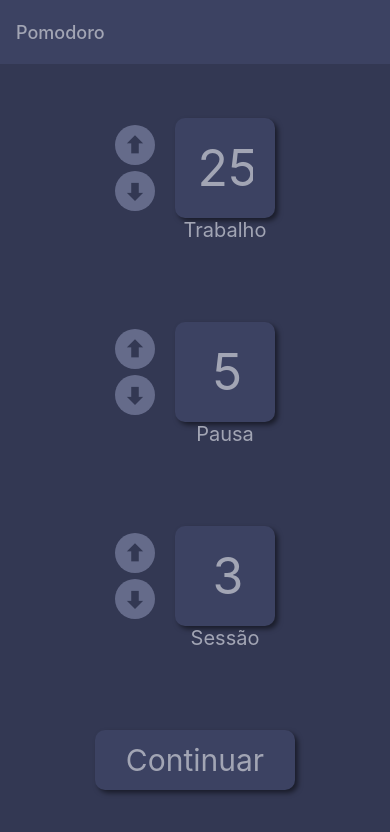
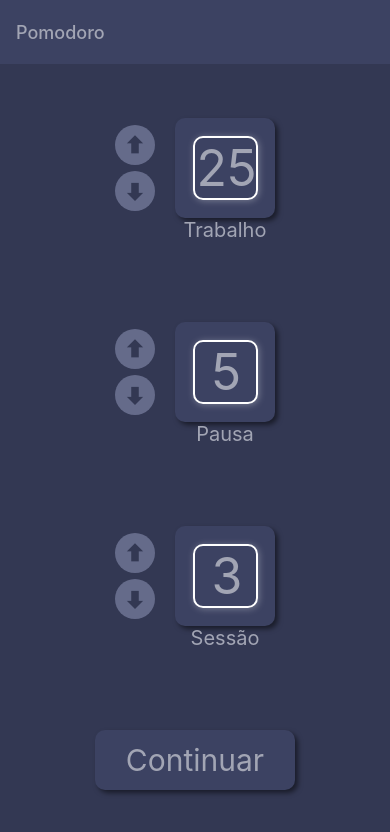
Before and after one commit to vitorjusto/pomodorochallenge, a React Native app: screen /Pomodoro in a window 390 px wide. Shown: the top 832 px of the page. Built offline with nearby package versions, Linux system fonts and the light colour scheme.

Commit message:
melhora desing na tela de configuração

```diff
--- a/components/botaoEscolha.js
+++ b/components/botaoEscolha.js
@@ -5,6 +5,15 @@ import React, { useState, useEffect } from 'react';
 
 
 function addNumber(number) {
+
+    if (number === "")
+    {
+        return 2
+    }
+
+    number = `${number}`
+    number = Number(number.match(/[0-9]/g).join(""))
+
     if (number == 99)
         return 99
     number += 1
@@ -12,6 +21,14 @@ function addNumber(number) {
 }
 
 function subNumber(number) {
+
+    if (number === "")
+    {
+        return 1
+    }
+
+    number = `${number}`
+    number = Number(number.match(/[0-9]/g).join(""))
     if (number == 1)
         return 1
 
@@ -19,16 +36,25 @@ function subNumber(number) {
     return number
 }
 
+
+
 export default function App(props){
 
+    const [estiloInput, setEstiloInput] = useState(props.getQuantidade < 10? styles.Numero:styles.NumeroDoisDigito);
 
-    const [estiloInput, setEstiloInput] = useState(props.getQuantidade < 10? styles.Numero:styles.NumeroDoisDigito);
+
+    function validarTexto(texto)
+    {
+        if(props.getQuantidade == "")
+            props.setQuantidade(1)
+    }
+
     function formataNumero(texto)
     {
         var valor = 1
         if (texto == "")
         {
-            props.setQuantidade(valor)
+            props.setQuantidade("")
         }else
         {
 
@@ -36,10 +62,6 @@ export default function App(props){
             if (valor > 100)
             {
                 valor = 99
-                props.setQuantidade(valor)
-            }else if(valor <= 0)
-            {
-                valor = 1
                 props.setQuantidade(valor)
             }
             else
@@ -64,7 +86,7 @@ export default function App(props){
                 </View>
                 <View style={styles.centralizar}>
                     <View style={styles.numeroContainer}>
-                        <TextInput style={estiloInput} keyboardType={'number-pad'} onChangeText={formataNumero} value={props.getQuantidade}/>
+                        <TextInput style={estiloInput} keyboardType={'number-pad'} onBlur={validarTexto} onChangeText={formataNumero} value={props.getQuantidade}/>
                     </View>
                     <Text style={styles.texto}>{props.texto}</Text>
                 </View>
@@ -122,14 +144,23 @@ const styles = StyleSheet.create({
     {
         color: 'rgb(162, 165, 180)',
         fontSize: "50px",
-        width: '55%',
-        paddingLeft: '15px'
+        width: '65%',
+        paddingLeft: '17px',
+        borderColor: 'white',
+        borderWidth: '2px',
+        borderRadius: 10,
+        boxShadow: "1px 1px 7px rgba(255,255,255, 0.3)"
     },
     NumeroDoisDigito:
     {
         color: 'rgb(162, 165, 180)',
         fontSize: "50px",
-        width: '55%',
+        width: '65%',
+        paddingLeft: '2px',
+        borderColor: 'white',
+        borderWidth: '2px',
+        borderRadius: 10,
+        boxShadow: "1px 1px 7px rgba(255,255,255, 0.3)"
     }
 
 })
--- a/components/configuracao.js
+++ b/components/configuracao.js
@@ -1,22 +1,6 @@
 import { StyleSheet, Text, View, TouchableOpacity } from 'react-native';
 import React, { useState, useEffect } from 'react';
-import { Entypo } from '@expo/vector-icons';
 import BotaoEscolha from './botaoEscolha'
-
-function addNumber(number) {
-    if (number == 99)
-        return 99
-    number += 1
-    return number
-}
-
-function subNumber(number) {
-    if (number == 1)
-        return 1
-
-    number -= 1
-    return number
-}
 
 export default function App({ navigation }) {
 
```
